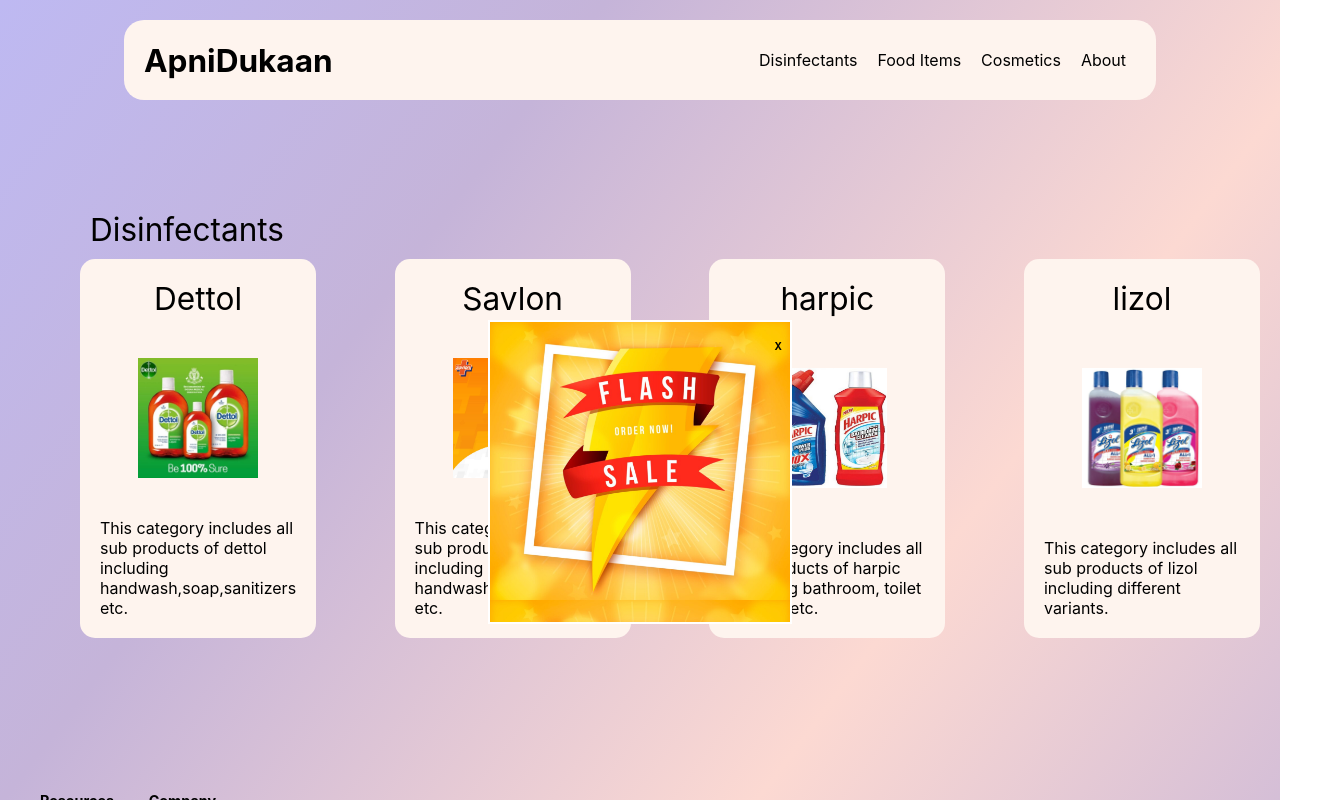
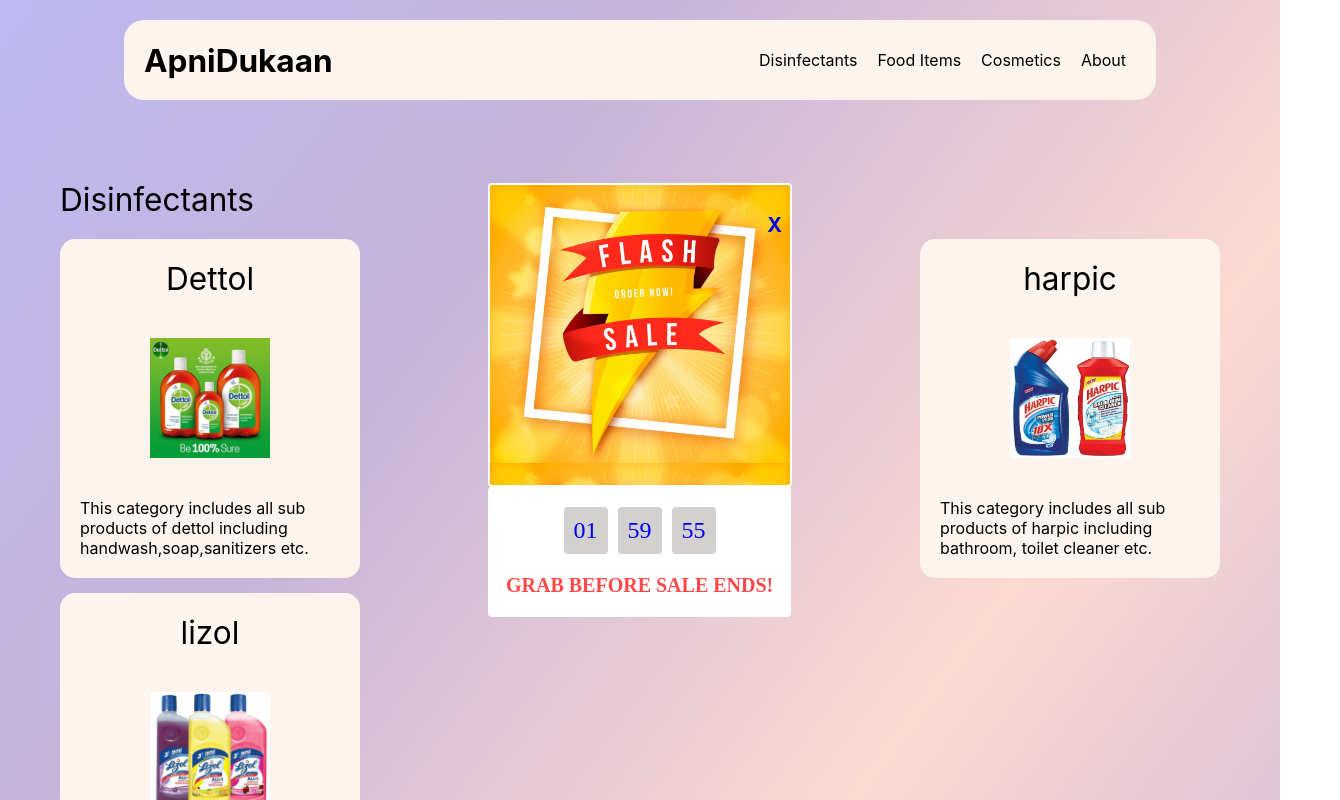
Before and after one commit to ishn123/apnidukaan, a React (Create React App) app: page /disinfectants in a window 1280 px wide. Shown: the top 800 px of the page, 1340 px wide, since content can reach past the window. Built offline with nearby package versions, Linux system fonts and the light colour scheme.

Commit message:
changes added

```diff
--- a/package.json
+++ b/package.json
@@ -8,7 +8,9 @@
     "@testing-library/user-event": "^13.5.0",
     "google-map-react": "^2.2.1",
     "react": "^18.2.0",
+    "react-anchor-link-smooth-scroll": "^1.0.12",
     "react-dom": "^18.2.0",
+    "react-lazy-load-image-component": "^1.6.0",
     "react-router-dom": "^6.20.0",
     "react-scripts": "5.0.1",
     "swiper": "^11.0.5",
--- a/src/App.js
+++ b/src/App.js
@@ -7,8 +7,29 @@
 import Footer from './Components/Footer/Footer';
 import Category from './Components/Category/Category';
 import FlashSale from './Components/FlashSale/FlashSale';
+import { useState } from 'react';
+import { useEffect } from 'react';
 
 function App() {
+  const initialTime = 2 * 60 * 60;
+  const [time, setTime] = useState(initialTime);
+
+  useEffect(() => {
+    const timer = setInterval(() => {
+      setTime((prevTime) => {
+        if (prevTime === 0) {
+          clearInterval(timer);
+          alert('Countdown completed!');
+          return prevTime;
+        }
+        return prevTime - 1;
+      });
+    }, 1000);
+
+    return () => clearInterval(timer);
+
+  }, []);
+
   return (
     <>
       <Navbar></Navbar>
@@ -18,7 +39,7 @@
         <Route path='/disinfectants' Component={Disinfectants}></Route>
         <Route path='/category' Component={Category}></Route>
       </Routes>
-      <FlashSale></FlashSale>
+      <FlashSale time={time}></FlashSale>
       <Footer></Footer>
     </>
   );
--- a/src/Components/FlashSale/FlashSale.jsx
+++ b/src/Components/FlashSale/FlashSale.jsx
@@ -1,15 +1,36 @@
 import React, { useRef } from 'react'
 import fs from "../../assets/fs.png";
 import "./sale.css";
-const FlashSale = () => {
+import { useNavigate } from 'react-router-dom';
+import AnchorLink from "react-anchor-link-smooth-scroll";
+import { useEffect } from 'react';
+const FlashSale = (time) => {
     const fw = useRef();
     const hideSale = ()=>{
         fw.current.style.display = "none";
     }
+
+    const hours = Math.floor(time.time / 3600);
+    const minutes = Math.floor((time.time % 3600) / 60);
+    const seconds = time.time % 60;
     return (
-        <div className="flash-sale-wrapper" ref={fw}>
-            <div className="image-wrapper">
-                <p style={{fontWeight:"bold",padding:8,fontSize:"10px",cursor:"pointer"}} onClick={()=>hideSale()}>X</p>
+
+        <div className="flash-sale-wrapper" ref={fw} onClick={hideSale}>
+            <div>
+                    <AnchorLink href="#here" style={{textDecoration:"none"}} >
+            <div className="image-wrapper"  style={{borderRadius:"4px"}}>
+                <p style={{fontWeight:"bold",textDecoration:"none",padding:8,fontSize:"20px",cursor:"pointer"}} onClick={()=>hideSale()}>X</p>
+            </div>
+
+            <div className='Countdown-wrapper'  style={{borderRadius:"4px"}}>
+            <div className='span-wrapper'>
+        <span className='Timer-span'>{hours < 10 ? `0${hours}` : hours}</span>
+        <span className='Timer-span'>{minutes < 10 ? `0${minutes}` : minutes}</span>
+        <span className='Timer-span'>{seconds < 10 ? `0${seconds}` : seconds}</span>
+      </div>
+                 <div className="content">GRAB BEFORE SALE ENDS!</div>
+            </div>
+            </AnchorLink>
             </div>
         </div>
     )
--- a/src/Components/FlashSale/sale.css
+++ b/src/Components/FlashSale/sale.css
@@ -2,12 +2,45 @@
     position: fixed;
     margin-left: auto;
     margin-right: auto;
-    top: 40%;
+
+    top: 0;
     width: 100%;
+    flex-direction: column;
     display: flex;
+    align-items: center;
+    height: 100vh;
     justify-content: center;
     z-index: 14;
 
+}
+.span-wrapper{
+    display: flex;
+    justify-content: center;
+    align-items: center;
+    gap: 10px;
+}
+.Timer-span{
+    border-radius: 4px;
+    background-color: #9993936e;
+    padding: 10px;
+    font-size: x-large;
+    font-family: cursive;
+}
+.Countdown-wrapper{
+    width: 303.2px;
+    padding: 20px 0px 20px 0px;
+    display: flex;
+    align-items: center;
+    justify-content: center;
+    background: white;
+    gap: 20px;
+    flex-direction: column;
+}
+.content{
+    font-size: 20px;
+    font-weight: 700;
+    color: rgb(255, 73, 73);
+    font-family: cursive;
 }
 .image-wrapper{
     background-image: url("../../assets/fs.png");
--- a/src/Components/Footer/footer.css
+++ b/src/Components/Footer/footer.css
@@ -1,5 +1,5 @@
 .footer-wrapper{
-    padding: 60px 40px 140px;
+    padding: 60px 40px 60px;
 }
 .about-comp-wrapper p{
     font-size: clamp(0.875rem, 0.875rem + (1vw - 0.2rem) * 0.037, 0.9rem);
--- a/src/Components/Home/home.css
+++ b/src/Components/Home/home.css
@@ -27,7 +27,9 @@
 .brands-wrapper>p {
     font-weight: bold;
 }
-
+.brands-wrapper{
+    margin-top: 50px;
+}
 .hero-about {
     text-align: center;
 }
@@ -49,9 +51,11 @@
     display: flex;
     justify-content: center;
 }
-
+#here{
+  padding-top: 110px;
+}
 .brandimage-items {
-    padding: 40px;
+    padding: 20px;
 }
 
 .why-header>h2 {
@@ -143,19 +147,27 @@
     flex-wrap: wrap;
 }
 
-
+#here>h1{
+margin-left: auto;
+margin-right: auto;
+width: fit-content;
+}
 
 .sale-box-wrapper {
     background-color: rgb(254, 244, 238);
     border-radius: 20px;
-    padding: 60px;
+    padding: 20px;
     display: flex;
     flex-wrap: wrap;
     margin-left: auto;
     margin-right: auto;
-    width: 85%;
+    width:65%;
 }
-
+@media only screen and (max-width: 600px){
+    .sale-box-wrapper {
+        width: 85%;
+    }
+}
 .product-sale-buynow{
     border-radius: 100px;
     padding-right: 30px;
@@ -184,6 +196,9 @@
 .product-on-sale-img-cont{
     display: flex;
     flex-wrap: wrap;
+    padding: 20px;
+    justify-content: center;
+    align-items: center;
 }
 @media screen and (max-width: 750px) {
     .product-on-sale-img-cont>img{
--- a/src/Components/ProductCard/CategoryCard.jsx
+++ b/src/Components/ProductCard/CategoryCard.jsx
@@ -1,8 +1,8 @@
 import React from 'react'
 import "./card.css";
 import { useNavigate } from 'react-router-dom';
-
-
+import { LazyLoadImage } from "react-lazy-load-image-component";
+import 'react-lazy-load-image-component/src/effects/blur.css';
 const CategoryCard = ({title,img,about}) => {
    const navigate = useNavigate();
    const urlSearch = new URLSearchParams();
@@ -17,7 +17,9 @@
             {title}
         </div>
         <div className="featured-image product-item">
-            <img src={img} width="120px" height="120px"alt='product'></img>
+          <LazyLoadImage src={img} width={120} height={120} alt='product' effect='blur'   wrapperProps={{
+        style: {transitionDelay: "1s"},
+    }}/>
         </div>
         <div className="product-about product-item">
             {about}
--- a/src/Components/ProductCard/card.css
+++ b/src/Components/ProductCard/card.css
@@ -6,7 +6,7 @@
     align-items:center;
     font-size: var(--my-font);
     border-radius: 15px;
-    width: 20%;
+   width: 300px;
     gap: 4;
     cursor: pointer;
 }
--- a/src/Pages/pages.css
+++ b/src/Pages/pages.css
@@ -1,6 +1,5 @@
 .disinfectants-wrapper{
     width: 100%;
-    padding: 30px;
     font-size: var(--my-font);
 }
 
@@ -13,7 +12,9 @@
 .catergory-card-wrapper{
     display: flex;
     justify-content: space-between;
+    padding: 10px;
     flex-wrap: wrap;
+    gap: 15px;
 }
 .title-page{
     padding: 10px;
--- a/src/index.css
+++ b/src/index.css
@@ -6,13 +6,10 @@
   font-family: -apple-system,BlinkMacSystemFont,"Segoe UI",Roboto,Oxygen-Sans,Ubuntu,Cantarell,"Helvetica Neue",sans-serif
 }
 
-html{
-  width: 100vw;
+body {
 
-}
-body {
-  width: 100vw;
   margin: 0;
+
   font-family: -apple-system, BlinkMacSystemFont, 'Segoe UI', 'Roboto', 'Oxygen',
     'Ubuntu', 'Cantarell', 'Fira Sans', 'Droid Sans', 'Helvetica Neue',
     sans-serif;
```
Also changed, not shown: src/Components/Home/Home.jsx (+126 -15 lines), 1 other file (tests, documents, lock files or other folders).
